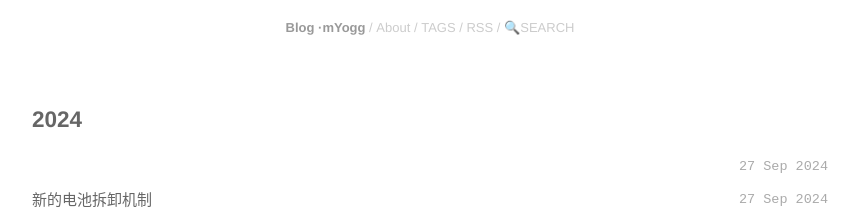
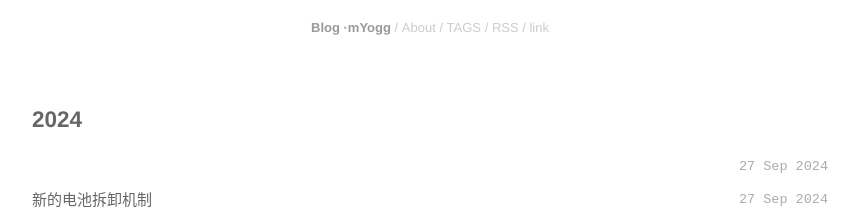
Before and after one commit to myogg/nnnn, a Jekyll site: the page built from index.html, in a window 1280 px wide and 900 px high. Shown: the top 210 px of the window, without its empty margins (210-1068 px from the left). Built offline with Jekyll 4.4.1, drawn with Linux system fonts in a browser that asks for light colours; nearby versions of some CDN libraries.

Commit message:
Update _config.yml

```diff
--- a/_config.yml
+++ b/_config.yml
@@ -7,7 +7,7 @@ nav:
   - About=/about.html
   - TAGS=/tags.html
   - RSS=/rss.xml
-  - 🔍SEARCH=/search.html
+  - link=/link.html
 
 # 不要动这个配置：根据tag生成页面
 plugins:
```
